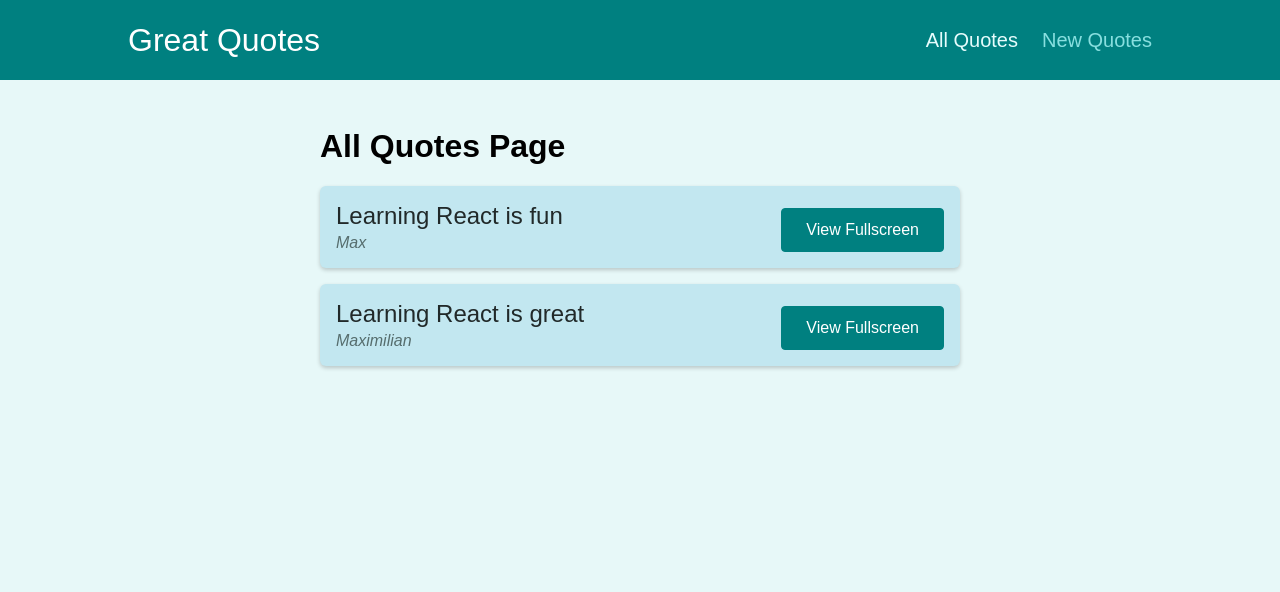
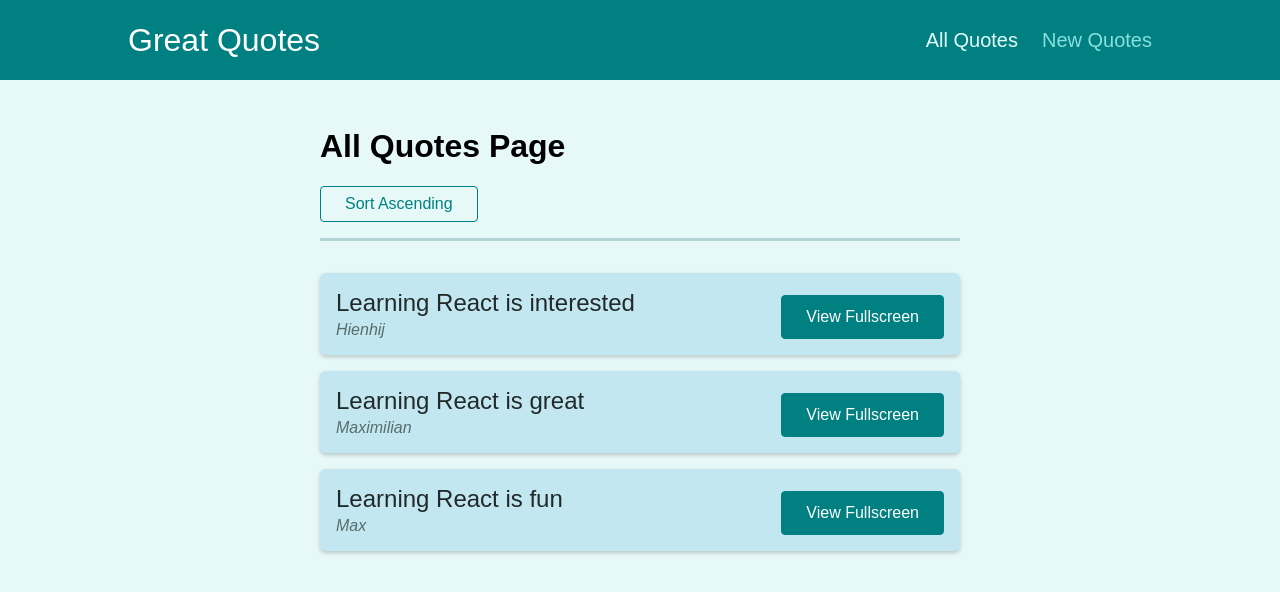
Before and after one commit to Hienfunix/ReactNew, a React (Create React App) app: page /quotes in a window 1280 px wide. Shown: the top 592 px of the page. Built offline with nearby package versions, Linux system fonts and the light colour scheme.

Commit message:
286 - Working with Querry Parameters

```diff
--- a/src/components/quotes/QuoteList.js
+++ b/src/components/quotes/QuoteList.js
@@ -1,13 +1,34 @@
 import { Fragment } from 'react';
-
+import { useHistory,useLocation } from 'react-router-dom';
 import QuoteItem from './QuoteItem';
 import classes from './QuoteList.module.css';
 
+const sortQuotes = (quotes, ascending) => {
+  return quotes.sort((quoteA, quoteB) => {
+    if (ascending) {
+      return quoteA.id > quoteB.id ? 1 : -1;
+    } else {
+      return quoteA.id < quoteB.id ? 1 : -1;
+    }
+  });
+};
+
 const QuoteList = (props) => {
+  const history = useHistory();
+  const location = useLocation();
+  const querryParams = new URLSearchParams(location.search);
+  const isSortingAscending = querryParams.get('sort') === 'asc';
+  const sortedQuotes = sortQuotes(props.quotes,isSortingAscending);
+  const changeSortingHandler = () => {
+    history.push('/quotes?sort=' + (isSortingAscending ? 'dec' : 'asc'));
+  };
   return (
     <Fragment>
+      <div className={classes.sorting}>
+        <button onClick={changeSortingHandler}>Sort {isSortingAscending ? 'Descending' : 'Ascending'} </button>
+      </div>
       <ul className={classes.list}>
-        {props.quotes.map((quote) => (
+        {sortedQuotes.map((quote) => (
           <QuoteItem
             key={quote.id}
             id={quote.id}
--- a/src/pages/AllQuotes.js
+++ b/src/pages/AllQuotes.js
@@ -3,7 +3,8 @@
 const AllQuotes = () => {
     const DUMMY_QUOTE = [
         { id:'q1', author:'Max', text: 'Learning React is fun'},
-        { id:'q2', author:'Maximilian', text: 'Learning React is great'}
+        { id:'q2', author:'Maximilian', text: 'Learning React is great'},
+        { id:'q3', author:'Hienhij', text: 'Learning React is interested'}
     ]
     return (
     <div>
--- a/src/pages/QuoteDetail.js
+++ b/src/pages/QuoteDetail.js
@@ -7,7 +7,8 @@
     const prQuote = params.quoteId;
     const DUMMY_QUOTE = [
         { id:'q1', author:'Max', text: 'Learning React is fun'},
-        { id:'q2', author:'Maximilian', text: 'Learning React is great'}
+        { id:'q2', author:'Maximilian', text: 'Learning React is great'},
+        { id:'q3', author:'Hienhij', text: 'Learning React is interested'}
     ]
     const quote = DUMMY_QUOTE.find(value => value.id === prQuote)
     if(!quote){
```
Also changed, not shown: 1 other file (tests, documents, lock files or other folders).
